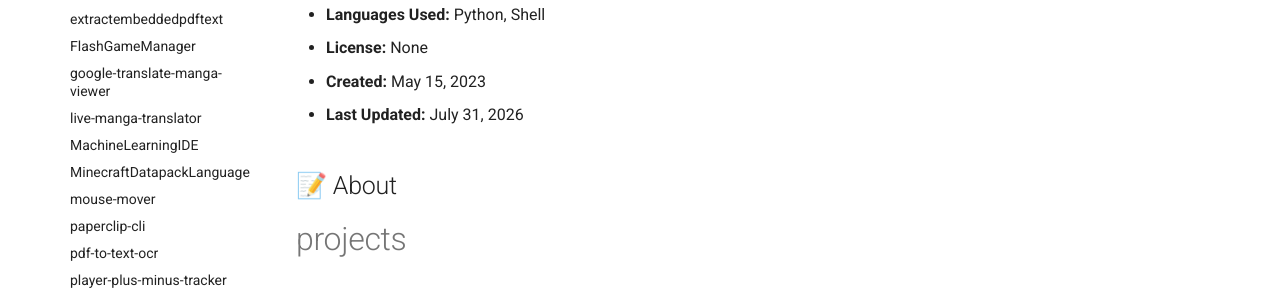
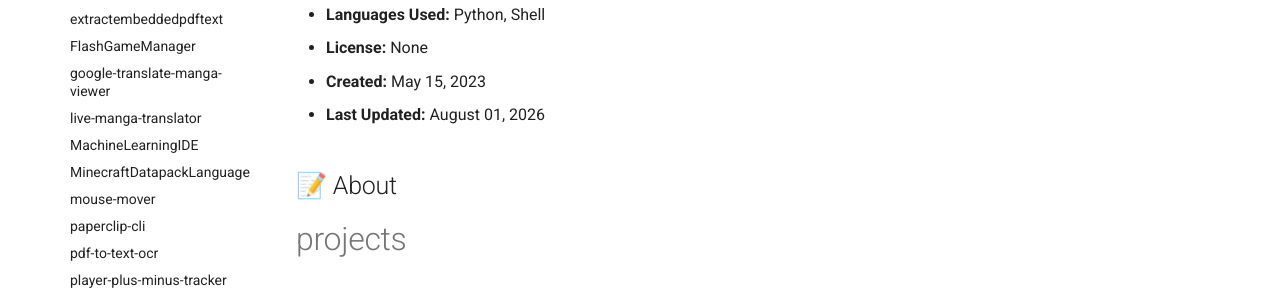
Before and after one commit to aaron777collins/projects, an MkDocs documentation site: the page built from docs/projects.md, in a window 1280 px wide and 1315 px high. Shown: the part 512-810 px from the top of the window. Built offline with MkDocs 1.6.1 and Material for MkDocs 9.7.7, drawn with Linux system fonts in a browser that asks for light colours.

Commit message:
🤖 Auto-update project documentation
Updated project pages with latest information from GitHub API:
- Repository details and metadata
- Latest releases
- GitHub Pages links
- Language statistics
- Topics and tags
- Star and fork counts

Generated by GitHub Actions on 2026-08-02 05:33:35 UTC

```diff
--- a/docs/projects.md
+++ b/docs/projects.md
@@ -14,7 +14,7 @@
 - **Languages Used:** Python, Shell
 - **License:** None
 - **Created:** May 15, 2023
-- **Last Updated:** July 31, 2026
+- **Last Updated:** August 01, 2026
 
 ## 📝 About
 
```
Also changed, not shown: docs/MinecraftDatapackLanguage.md (+1 -1 lines).
